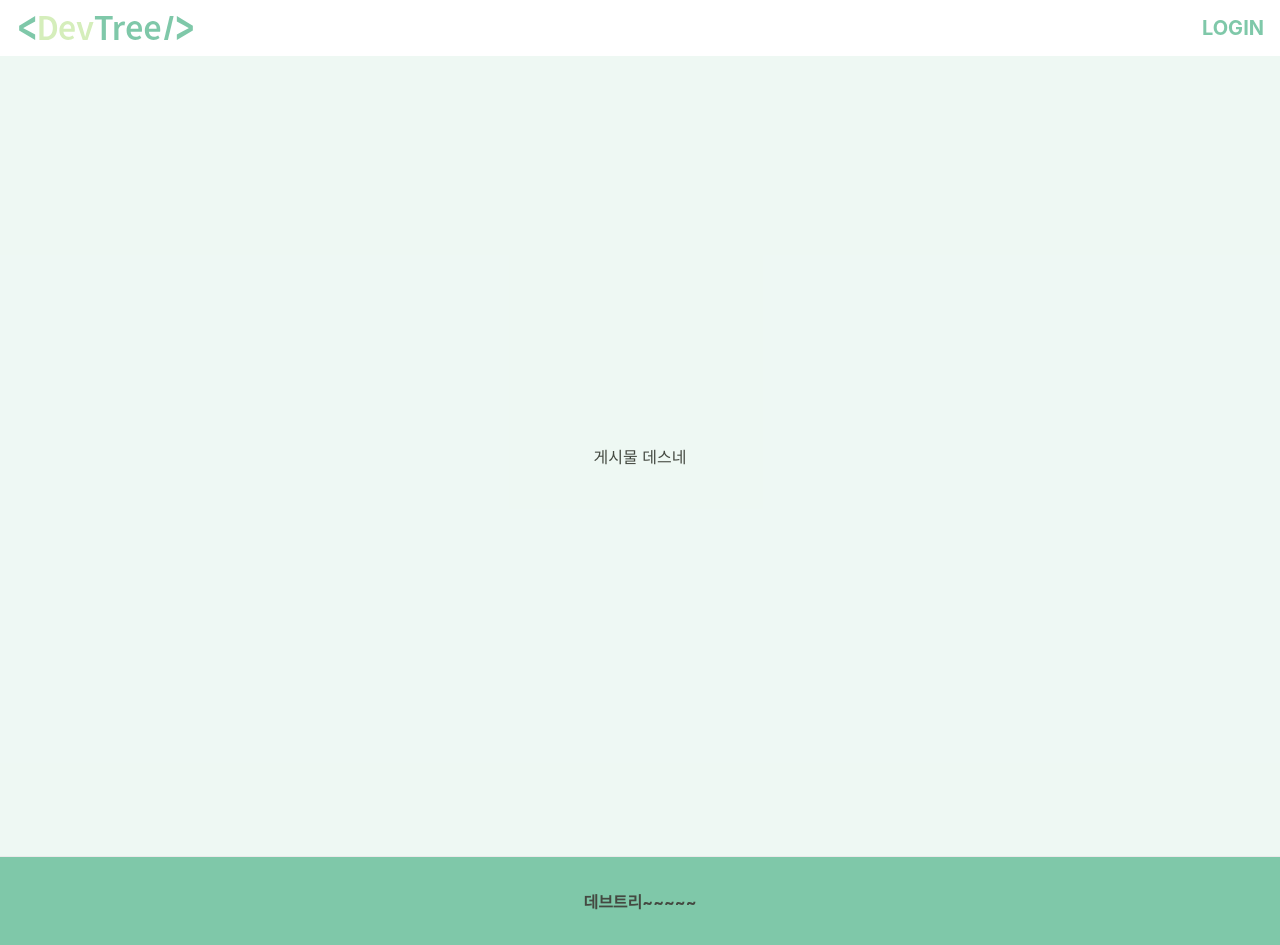
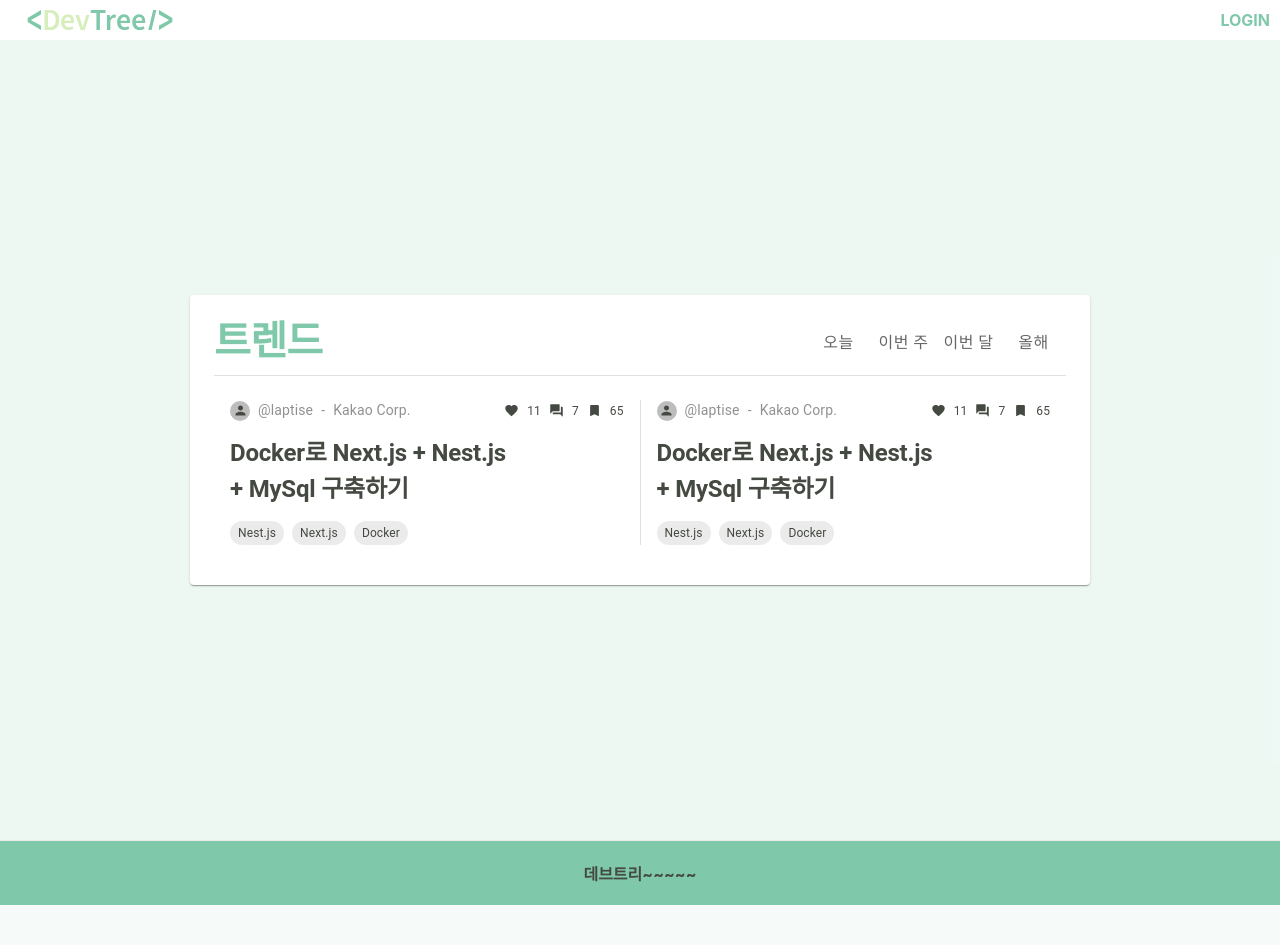
Before and after one commit to devtree-kr/devtree, a Next.js app in the folder client/: page / in a window 1280 px wide. After the commit the page ends 905 px from the top, so only its background shows below. Built offline with nearby package versions, Linux system fonts and the light colour scheme; no server answers.

Commit message:
인덱스화면

```diff
--- /dev/null
+++ b/client/components/main/trendigs.tsx
@@ -0,0 +1,77 @@
+import { Avatar, Box, Button, Chip, Divider, Link, Paper, Tab, Tabs, Typography } from "@mui/material";
+import { Stack } from "@mui/system";
+import FavoriteIcon from "@mui/icons-material/Favorite";
+import ForumIcon from "@mui/icons-material/Forum";
+import BookmarkIcon from "@mui/icons-material/Bookmark";
+const PostBlock = () => {
+  const size = 20;
+  return (
+    <Stack sx={{ flex: 1 }} justifyContent="center">
+      <Stack direction="row" justifyContent="space-between">
+        <Stack direction="row" sx={{ maxHeight: 40 }} spacing={1} alignItems="center">
+          <Avatar sx={{ height: size, width: size }} />
+          <Link href="#" color="#919191" underline="hover">
+            <Typography fontSize={"1.4rem"} color="#919191">
+              @laptise
+            </Typography>
+          </Link>
+          <Typography fontSize={"1.4rem"} color="#919191">
+            {" - "}
+          </Typography>
+          <Link href="#" color="#919191" underline="hover">
+            <Typography fontSize={"1.4rem"} color="#919191">
+              Kakao Corp.
+            </Typography>
+          </Link>
+        </Stack>
+        <Stack direction="row" sx={{ maxHeight: 40 }} spacing={1} alignItems="center">
+          <FavoriteIcon sx={{ color: "#919191" }} />
+          <Typography fontSize={"1.2rem"}>11</Typography>
+          <ForumIcon sx={{ color: "#919191" }} />
+          <Typography fontSize={"1.2rem"}>7</Typography>
+          <BookmarkIcon sx={{ color: "#919191" }} />
+          <Typography fontSize={"1.2rem"}>65</Typography>
+        </Stack>
+      </Stack>
+      <Link href="#" color="#919191" underline="hover" sx={{ height: 100, display: "flex", alignItems: "center" }}>
+        <Typography variant="h2" fontWeight="bold" fontSize="2.4rem" lineHeight={1.5}>
+          Docker로 Next.js + Nest.js <br />+ MySql 구축하기
+        </Typography>
+      </Link>
+      <Stack direction="row" spacing={1}>
+        <Chip label={<Typography fontSize="1.2rem">Nest.js</Typography>} size="small" style={{ fontSize: "1rem" }} />
+        <Chip label={<Typography fontSize="1.2rem">Next.js</Typography>} size="small" style={{ fontSize: "1rem" }} />
+        <Chip label={<Typography fontSize="1.2rem">Docker</Typography>} size="small" style={{ fontSize: "1rem" }} />
+      </Stack>
+    </Stack>
+  );
+};
+
+export const TrendingsPost = () => {
+  const minWidth = 50;
+  return (
+    <Paper sx={{ p: 3, minWidth: 900 }}>
+      <Stack>
+        <Stack direction="row" justifyContent="space-between">
+          <Typography variant="h1" color="primary" fontWeight={"bold"}>
+            트렌드
+          </Typography>
+          <Stack direction="row">
+            <Tabs variant="fullWidth" sx={{ width: 260 }}>
+              <Tab label="오늘" sx={{ fontSize: "1.6rem", minWidth, p: 0 }} />
+              <Tab label="이번 주" sx={{ fontSize: "1.6rem", minWidth, p: 0 }} />
+              <Tab label="이번 달" sx={{ fontSize: "1.6rem", minWidth, p: 0 }} />
+              <Tab label="올해" sx={{ fontSize: "1.6rem", minWidth, p: 0 }} />
+            </Tabs>
+          </Stack>
+        </Stack>
+        <Divider sx={{ mt: 1, mb: 1 }} />
+        <Stack direction="row" spacing={2} sx={{ p: 2 }}>
+          <PostBlock />
+          <Divider orientation="vertical" flexItem />
+          <PostBlock />
+        </Stack>
+      </Stack>
+    </Paper>
+  );
+};
--- a/client/pages/_app.tsx
+++ b/client/pages/_app.tsx
@@ -4,6 +4,17 @@ import { createTheme } from "@mui/material/styles";
 import { ThemeProvider } from "@mui/system";
 
 const theme = createTheme({
+  typography: {
+    h1: {
+      fontSize: "4rem",
+    },
+    button: {
+      fontSize: "2rem",
+    },
+    subtitle1: {
+      fontSize: "1.6rem",
+    },
+  },
   palette: {
     primary: {
       // light: "#757ce8",
--- a/client/pages/index.tsx
+++ b/client/pages/index.tsx
@@ -2,11 +2,12 @@ import { User } from "@entities";
 import type { GetServerSideProps, NextPage } from "next";
 import { withAuth } from "../ssr/auth";
 import Layout from "../components/layout";
+import { TrendingsPost } from "../components/main/trendigs";
 
 const Home: NextPage<{ auth: User }> = ({ auth }) => {
   return (
     <Layout title="홈" auth={auth}>
-      게시물 데스네
+      <TrendingsPost />
     </Layout>
   );
 };
--- a/client/styles/globals.scss
+++ b/client/styles/globals.scss
@@ -4,6 +4,7 @@ body {
   margin: 0;
   font-family: -apple-system, BlinkMacSystemFont, Segoe UI, Roboto, Oxygen, Ubuntu, Cantarell, Fira Sans, Droid Sans, Helvetica Neue, sans-serif;
   background-color: #7fc8aa11;
+  font-size: 62.5%;
 }
 $light: #d5eebb;
 $middle: #7fc8a9;
@@ -17,6 +18,7 @@ a {
 * {
   color: #444941;
   box-sizing: border-box;
+  font-size: 1.6rem;
 }
 .markdown-content {
   * {
@@ -60,7 +62,6 @@ h6 {
   color: #444941;
 }
 
-
-.sampleClass123{
+.sampleClass123 {
   background-color: red;
 }
```
